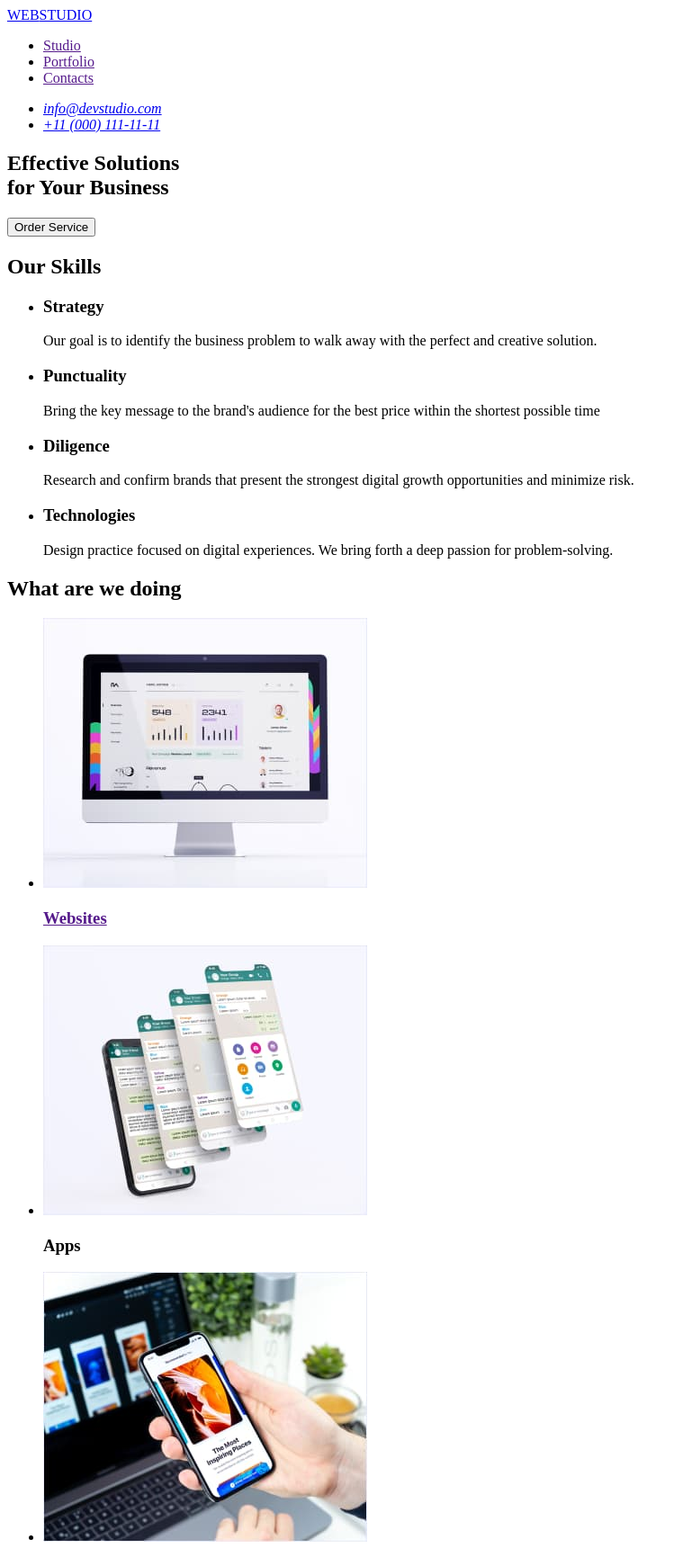
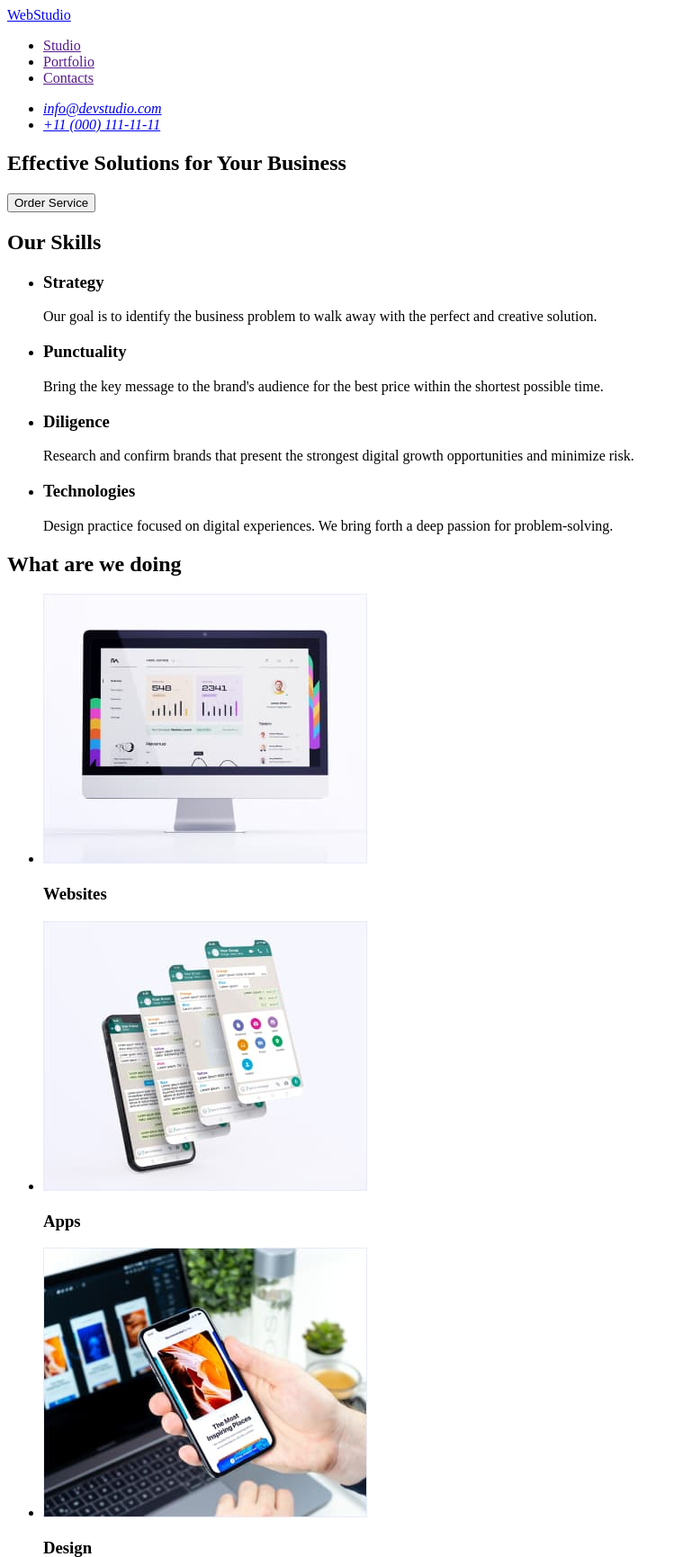
Before and after one commit to codervados/goit-markup-hw-01, a plain HTML site: page index.html in a window 1280 px wide. Shown: the top 1731 px of the page at 90% size, without its empty margins (0-759 px from the left). Drawn offline with Linux system fonts and the light colour scheme.

Commit message:
Update2-index.html
робота над помилками

```diff
--- a/index.html
+++ b/index.html
@@ -10,7 +10,7 @@
     <!-- Header -->
     <header>
       <nav>
-        <a href="index.html"><span>WEB</span><span>STUDIO</span></a>
+        <a href="./index.html">WebStudio</a>
         <ul>
           <li><a href="">Studio</a></li>
           <li><a href="">Portfolio</a></li>
@@ -27,7 +27,7 @@
     <main>
       <!-- Hero -->
       <section>
-        <h1>Effective Solutions<br />for Your Business</h1>
+        <h1>Effective Solutions for Your Business</h1>
         <button type="button">Order Service</button>
       </section>
       <!-- Skills -->
@@ -45,7 +45,7 @@
             <h3>Punctuality</h3>
             <p>
               Bring the key message to the brand's audience for the best price
-              within the shortest possible time
+              within the shortest possible time.
             </p>
           </li>
           <li>
@@ -69,29 +69,23 @@
         <h2>What are we doing</h2>
         <ul>
           <li>
-            <a href="">
             <img
               src="./images/web-sites.jpg"
               alt="web-site on laptop"
               width="360"
             />
             <h3>Websites</h3>
-            </a>
           </li>
           <li>
-            <a href=""
-              ><img src="./images/apps.jpg" alt="smartphone" width="360"
-            /></a>
+            <img src="./images/apps.jpg" alt="smartphone" width="360" />
             <h3>Apps</h3>
           </li>
           <li>
-            <a href="">
             <img
               src="./images/interaction.jpg"
               alt="phone&laptop"
               width="360"
             />
-            </a>
             <h3>Design</h3>
           </li>
         </ul>
@@ -129,7 +123,7 @@
     </main>
     <!-- Footer -->
     <footer>
-      <a href="index.html"><span>WEB</span><span>STUDIO</span></a>
+      <a href="./index.html">WebStudio</a>
       <p>
         Increase the flow of customers and sales for your business with digital
         marketing & growth solutions.
```
Lines whose indentation alone changed are shown as unchanged.
